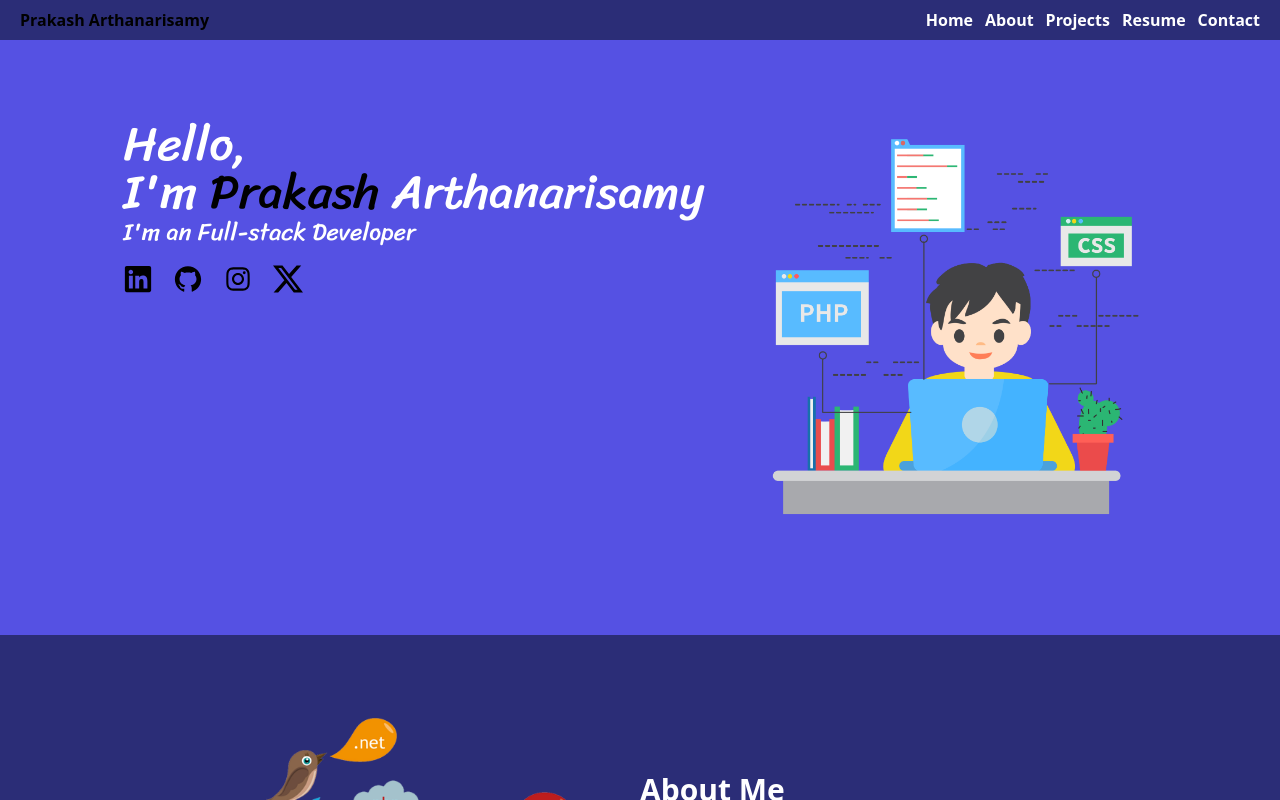
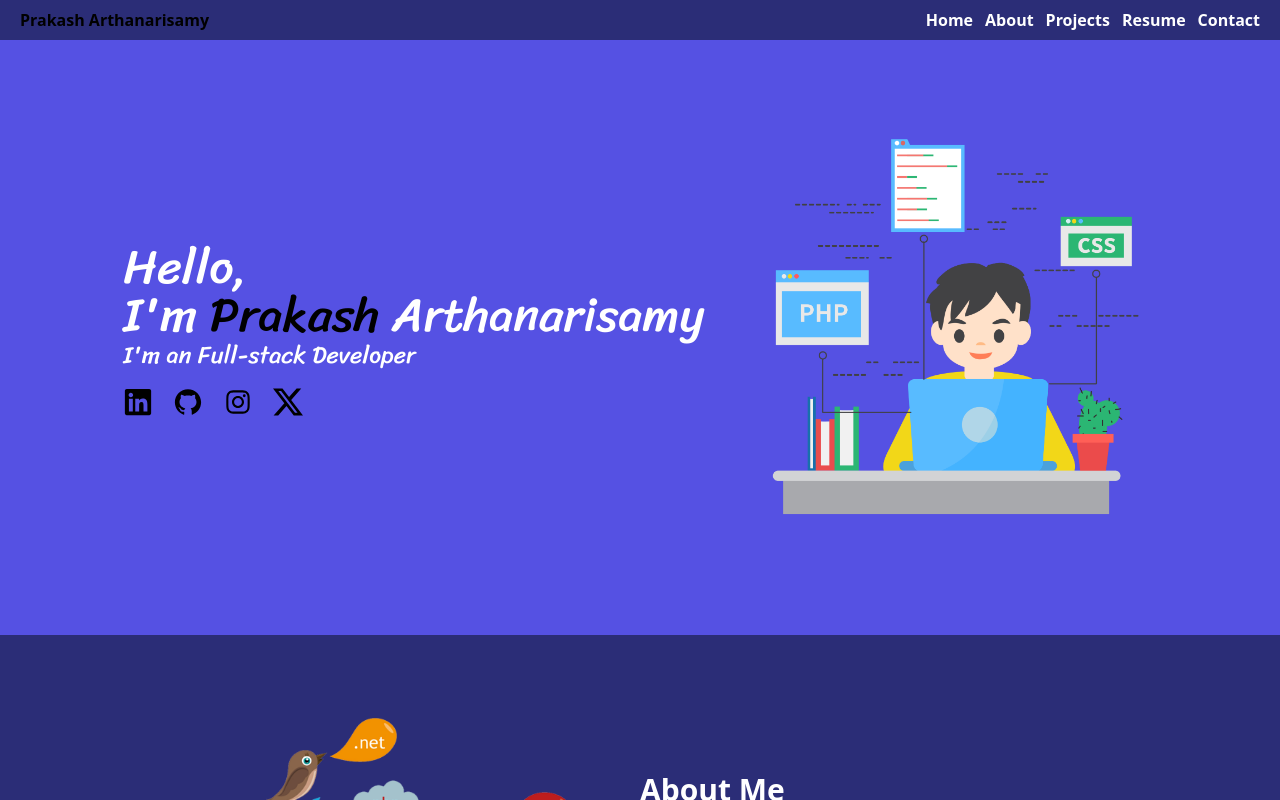
Before and after one commit to lovely-PRAKASH/prakash_potfolio, a React (Vite) app in the folder portfolio_web/: page / in a window 1280 px wide. Shown: the top 800 px of the page. Built offline with nearby package versions, Linux system fonts and the light colour scheme.

Commit message:
id update

```diff
--- a/portfolio_web/src/components/Hero.jsx
+++ b/portfolio_web/src/components/Hero.jsx
@@ -14,18 +14,18 @@ const Hero = () => {
         twitter:""
     }
     return (
-            <section className='flex flex-col md:flex-row bg-primary px-5 py-20 justify-center'>
-                <div className='md:w-1/2 flex flex-col'>
+            <section id='home' className='flex flex-col md:flex-row bg-primary px-5 py-20 justify-center'>
+                <div className='md:w-1/2 flex flex-col slideInLeft justify-center'>
                     <h1 className=' text-white text-5xl font-Sriracha'>Hello,<br />I'm <span className='text-black'>Prakash</span> Arthanarisamy<br />
                         <p className='text-2xl'>{config.subtitle}</p></h1>
-                        <div className='flex gap-5 py-4'>
+                        <div className='flex gap-5 py-4 '>
                             <a href={config.linkedin} className='hover:text-white'><FaLinkedin size={30}/></a>
                             <a href={config.gitHub} className='hover:text-white'><AiOutlineGithub size={30}/></a>
                             <a href={config.instagram} className='hover:text-white'><AiOutlineInstagram size={30}/></a>
                             <a href={config.twitter} className='hover:text-white'><BsTwitterX size={30}/></a>
                         </div>
                 </div>
-                <div className='md:w-1/3'>
+                <div className='md:w-1/3 slideInRight'>
                 <img src={devHero} alt="programmer pic"  />
                 </div>
             </section>
```
